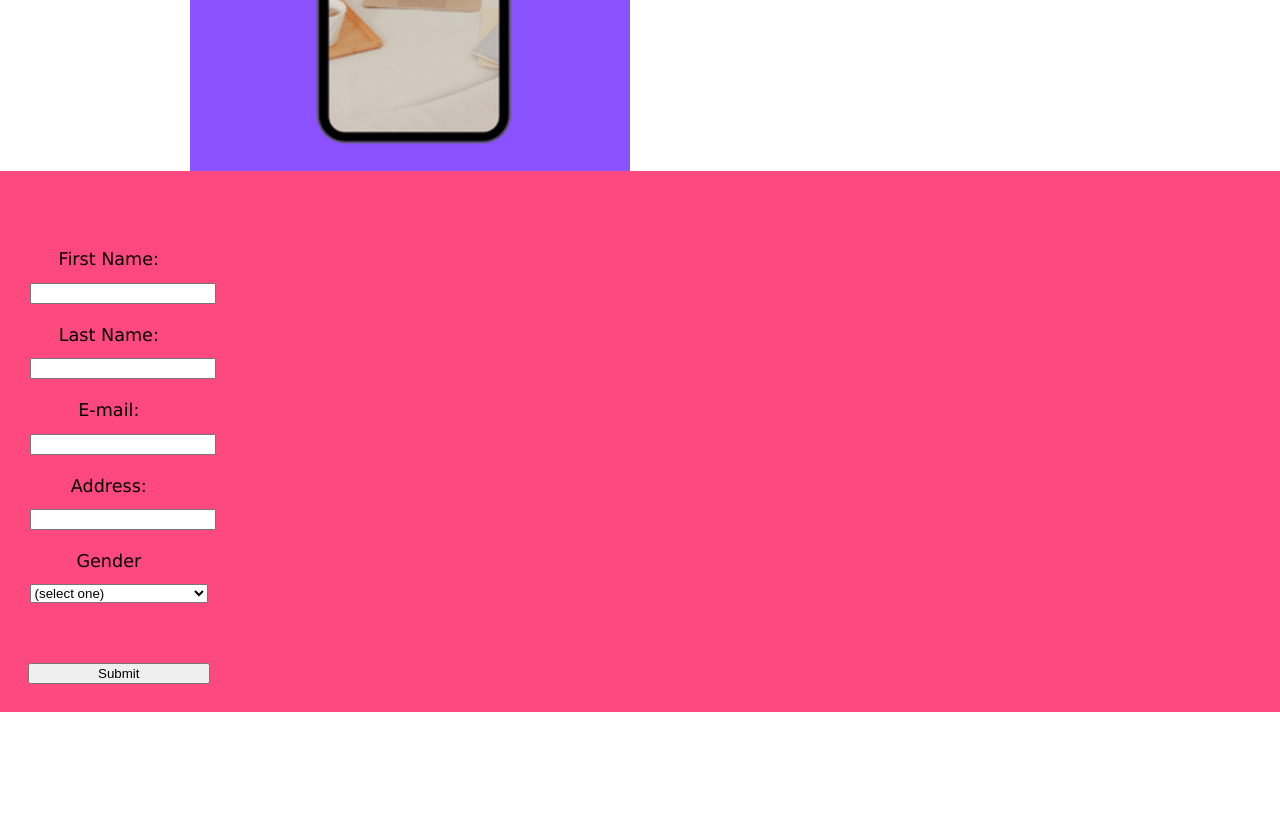
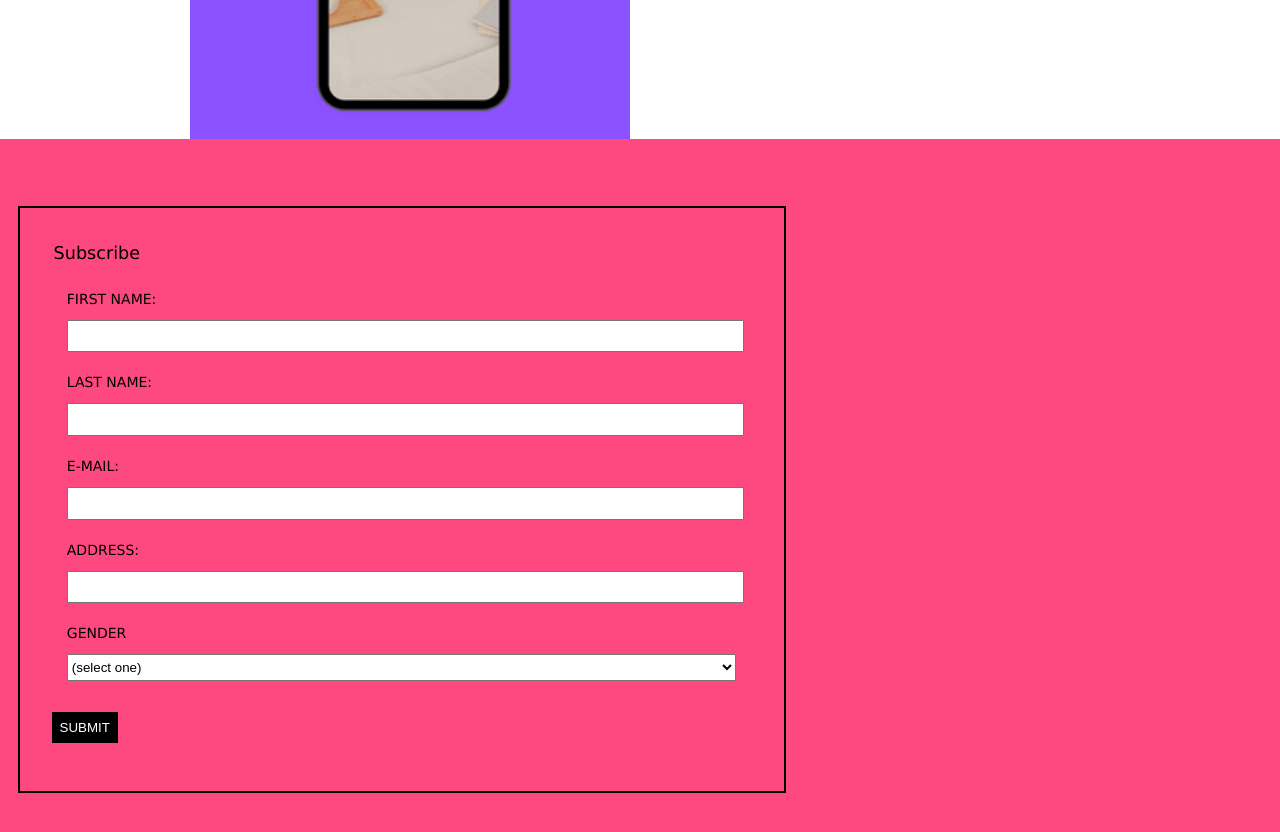
Before and after one commit to tarcilab/firstapp, a website: page index.html in a window 1280 px wide. Shown: the part 1960-2792 px from the top of the page. Before the commit the page ends 2672 px from the top, so only its background shows below. Drawn offline with Linux system fonts and the light colour scheme.

Commit message:
Add files via upload

```diff
--- a/index.html
+++ b/index.html
@@ -31,10 +31,12 @@
   <!--Main Area-->
   <main id="main">
     <!--Section A-->
-    <section class="section-a grid">
+    <section class="section-a ">
       <div class="content-wrap">
         <h2 class="content-title">Title</h2>
+        <div class="content-text">
         <p>Lorem ipsum dolor sit, amet consectetur adipisicing elit. Blanditiis sit neque eius quae dolorem quis odit? Architecto at consequuntur, odit eaque numquam blanditiis nostrum maiores consequatur, dolorem ut nihil quae, libero molestiae vero pariatur vitae sit molestias! Expedita, magnam totam?</p>
+      </div>
       </div>
     </section>
 
@@ -103,7 +105,8 @@
 
           </div>
           <section class="section-d grid">
-          <form action='#'>
+                  <form action='#' method="post" class="submission-form">
+                    <legend>Subscribe</legend>
                     <fieldset>
                       <label for="first-name">First Name: <input id="first-name" name="first-name" type="text" required /></label>
                       <label for="last-name">Last Name: <input id="last-name" name="last-name" type="text" required /></label>
@@ -117,8 +120,9 @@
                       </select>
                       </label>
                     </fieldset>
-            <input type="submit" value="Submit" />
+                    <input type="submit" value="Submit" class="bt" />
                   </form>
+
           </section>
   </main>
   </body>
--- a/styles/global.css
+++ b/styles/global.css
@@ -8,7 +8,7 @@ body {
   font-family: Verdana, Geneva, Tahoma, sans-serif;
   font-size: 1.1em;
   line-height: 1.5;
-  text-align: center;
+
 }
 
 img{
@@ -43,14 +43,12 @@ h1, h2, p {
   padding: 1em 0;
 }
 .btn {
-  appearance: none;
-  background: none;
+  background-color: #000000;
+  color: #ffffff;
   border: none;
   outline: none;
   cursor: pointer;
   padding: 10px 20px;
-  border-radius: 8px;
-  color:#212121;
   font-size: 16px;
   font-weight: 600;
   margin: 0 15px;
@@ -60,8 +58,7 @@ h1, h2, p {
 
 .btn1 {
   color: #FE4880;
-  border: 3px solid #FE4880;
-  background-image: linear-gradient(to right, transparent 50%, #FE4880fieldset {
+  background-image: linear-gradient(to right, transparent 50%, #FE4880
   border: none;
   padding: 2rem 0;
   border-bottom: 3px solid #3b3b4f;
@@ -79,7 +76,7 @@ h1, h2, p {
 .header{
   min-height: 450px;
   text-align: center;
-  color: #fff;
+  color: #000000;
 
 }
 
@@ -102,6 +99,10 @@ h1, h2, p {
 
 .content-wrap,  .content-wrap{
   padding: 0 1.5em;
+
+}
+.content-text{
+  width: 100%;
 }
 /*Seciton A*/
 
@@ -142,6 +143,54 @@ h1, h2, p {
 }
 
 
+/*section D*/
+.section-d{
+  padding: 2em 1em 1em;
+  background-color: #FE4880;
+}
+
+.submission-form{
+  width: 390x;
+  margin: 2rem auto;
+  border:2px solid #000000;
+  padding:2rem;
+}
+
+fieldset{
+border:none;
+}
+  label{
+    display: block;
+    padding:1rem 0 .25rem;
+    text-transform: uppercase;
+    font-size:14px
+  }
+
+
+  input,
+textarea,
+select {
+  display: block;
+  margin: 10px 0 0 0;
+  width: 100%;
+  min-height: 2em;
+}
+  .bt{
+    border:0;
+    background:#000000;
+    color: #FFFFFF;
+    padding: .5rem;
+    margin:1rem 0;
+    width: auto;
+    text-transform: uppercase;
+    cursor: pointer;
+  }
+
+  .bt:hover{
+      background: #cccccc;
+  }
+
+
 /*section C*/
 /* Media Querries */
 
@@ -153,36 +202,21 @@ h1, h2, p {
   .content-wrap, .section-b ul{
     grid-column: 2/4;
   }
-  .section-c {
-    gap: 20px;
-  }
+
 
   .section-b ul{
     flex-direction: row;
 
   }
+  .section-c {
+    gap: 20px;
+  }
+  .section-d{
+    flex-direction: row;
+  }
+
+  .submission-form{
+    width: 700px;
+
+  }
 }
-
-/*section D*/
-.section-d{
-  padding: 2em 1em 1em;
-  background-color: #FE4880;
-}
-
-fieldset {
-  border: none;
-  padding: 2rem 0;
-
-}
-
-label {
-  display: block;
-  margin: 0.5rem 0;
-}
-
-input,
-textarea,
-select {
-  margin: 10px 10px 10px 10px;
-  width: 100%;
-}
```
Lines whose indentation alone changed are shown as unchanged.
